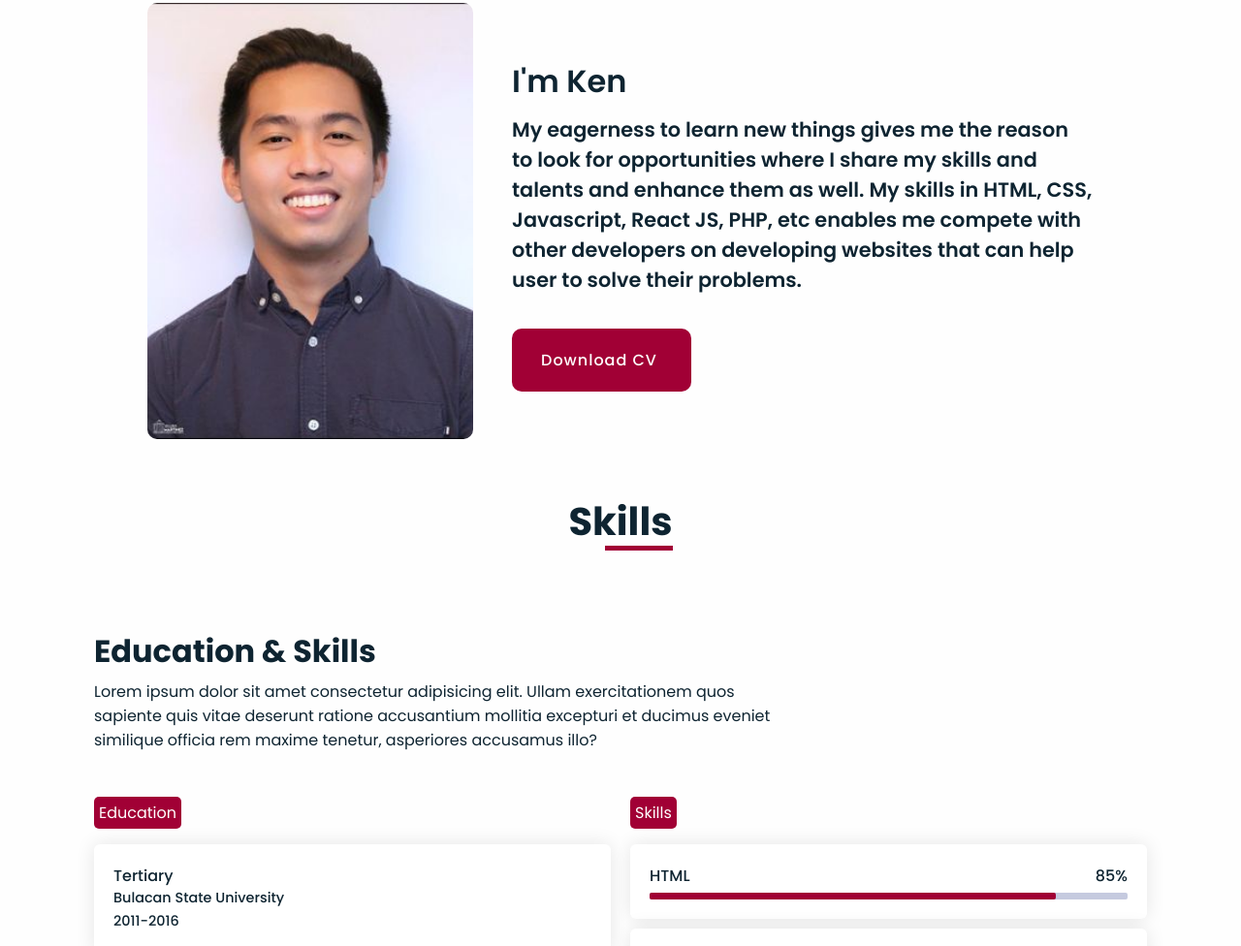
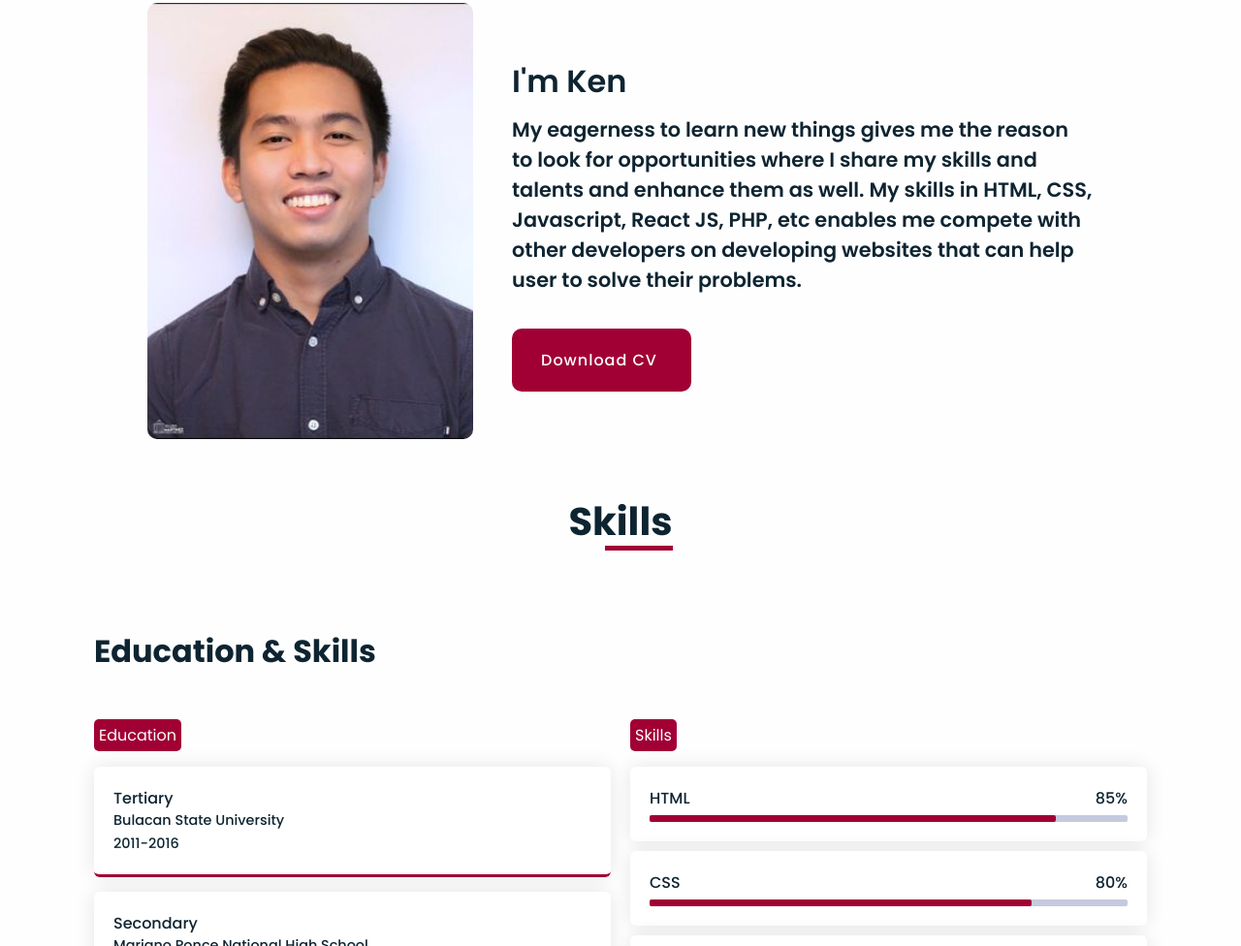
Before and after one commit to kdsabella/portfolio.github.io, a plain HTML site: page index.html in a window 1280 px wide. Shown: the part 925-1901 px from the top of the page at 97% size. Drawn offline with Linux system fonts and the light colour scheme; some icons are missing.

Commit message:
edit skills

```diff
--- a/index.html
+++ b/index.html
@@ -84,7 +84,7 @@
             <div class="content body">
                 <div class="skills-description">
                     <h3>Education & Skills</h3>
-                    <p>Lorem ipsum dolor sit amet consectetur adipisicing elit. Ullam exercitationem quos sapiente quis vitae deserunt ratione accusantium mollitia excepturi et ducimus eveniet similique officia rem maxime tenetur, asperiores accusamus illo?</p>
+
                 </div>
                 <div class="skills-info education-all">
                     <div class="education">
```
